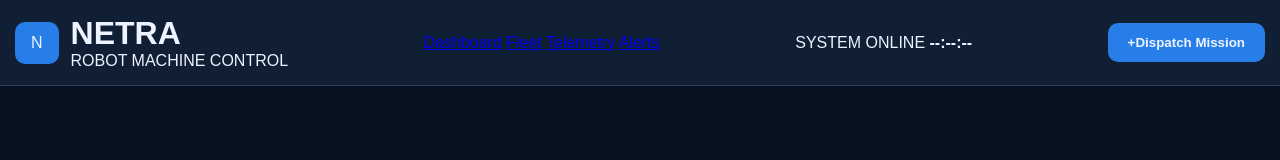
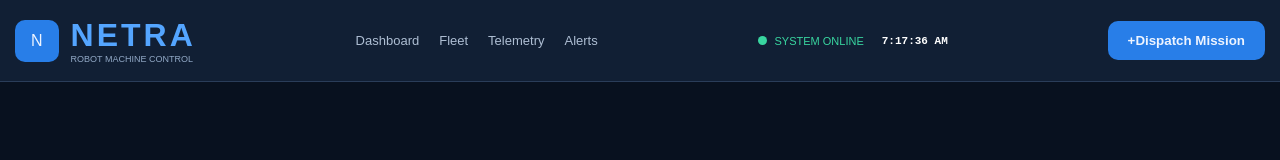
Before and after one commit to pradnaya-thota/Netra_Project, a plain HTML site: page index.html in a window 1280 px wide. Drawn offline with Linux system fonts and the light colour scheme.

Commit message:
files are added

```diff
--- a/index.html
+++ b/index.html
@@ -31,5 +31,7 @@
 
 <button id="dispatch-open" type="button">+Dispatch Mission</button>
    </header>
+
+<script src="script.js"></script>
 </body>
 </html>
--- /dev/null
+++ b/script.js
@@ -0,0 +1,9 @@
+function updateClock()
+
+{
+const clock = document.getElementById("clock");
+if (clock) clock.textContent = new Date().toLocaleTimeString();
+}
+
+updateClock();
+setInterval(updateClock, 1000);
--- a/style.css
+++ b/style.css
@@ -3,10 +3,12 @@
     margin:0;
     padding:0;
 }
+
 html
 {
     scroll-behavior: smooth;
 }
+
 body
 {
     background: #08111f;
@@ -14,10 +16,12 @@ body
     font-family: Arial, sans-serif;
     min-height:100vh;
 }
+
 button, input, select
 {
     font-family: inherit;
 }
+
 button
 {
     background: #287ee8;
@@ -28,6 +32,7 @@ button
     font-weight: bold;
     border-radius: 10px;
 }
+
 button:hover
 {
     background: #1765c3;
@@ -58,3 +63,56 @@ button:hover
     padding: 12px 16px;
 
 }
+
+.brand h1
+{
+color: #54a5ff;
+letter-spacing: 3px;
+}
+
+.brand p {
+font-size: 9px;
+color: #91a8c5;
+}
+
+nav
+{
+display: flex;
+gap: 20px;
+}
+
+nav a
+{
+color: #aebed3;
+text-decoration: none;
+font-size: 13px;
+}
+
+nav a:hover
+{
+color: #54a5ff;
+}
+
+.header-right
+{
+display: flex;
+align-items: center;
+gap: 8px;
+color: #39d6a0;
+font-size: 11px;
+}
+
+.online-dot
+{
+width: 9px;
+height: 9px;
+background: #39d6a0;
+border-radius: 50%;
+}
+
+#clock
+{
+color: white;
+margin-left: 10px;
+font-family: monospace;
+}
```
